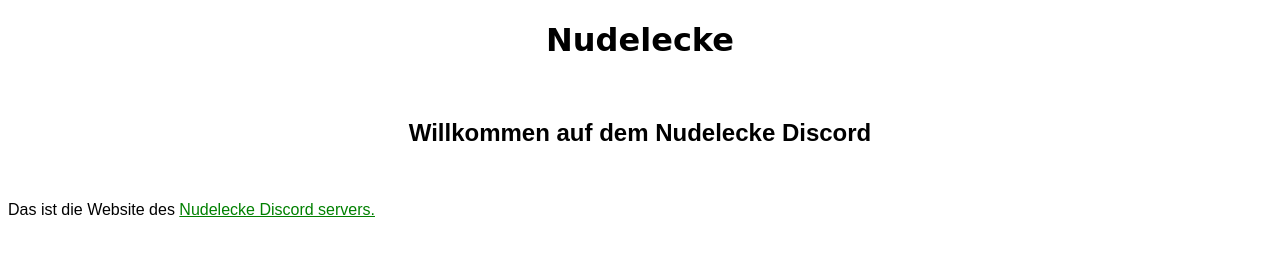
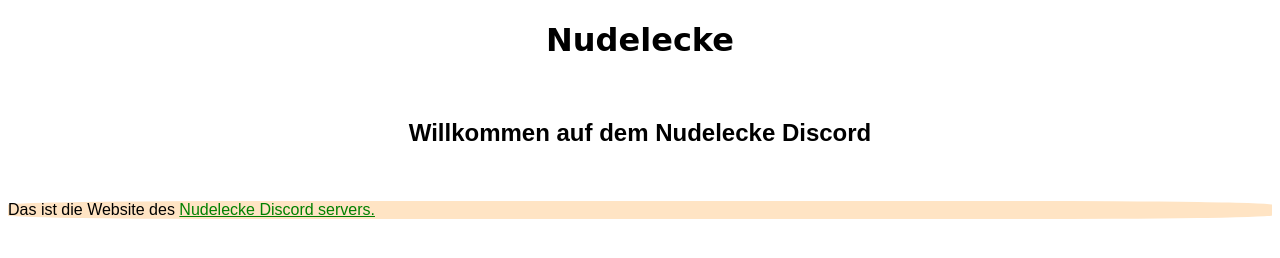
Before and after one commit to tinolm/Nudelecke, a plain HTML site: page index.html in a window 1280 px wide. Drawn offline with Linux system fonts and the light colour scheme.

Commit message:
mybox improving

```diff
--- a/styles.css
+++ b/styles.css
@@ -28,7 +28,7 @@ h2 {
 }
 
 .mybox {
-    color: bisque;
+    background-color: bisque;
     border-radius: 20%;
     box-shadow: none;
     border-color: burlywood;
```
